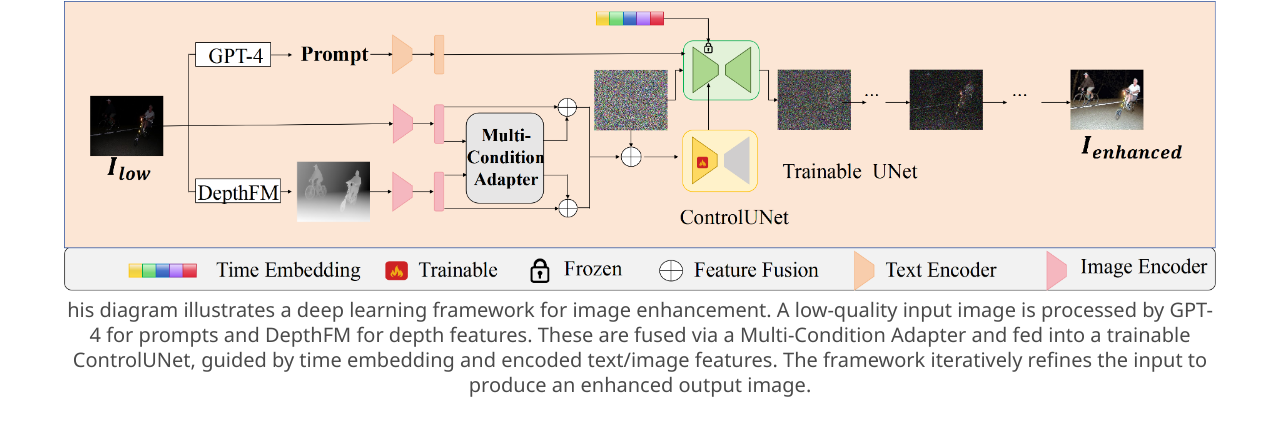
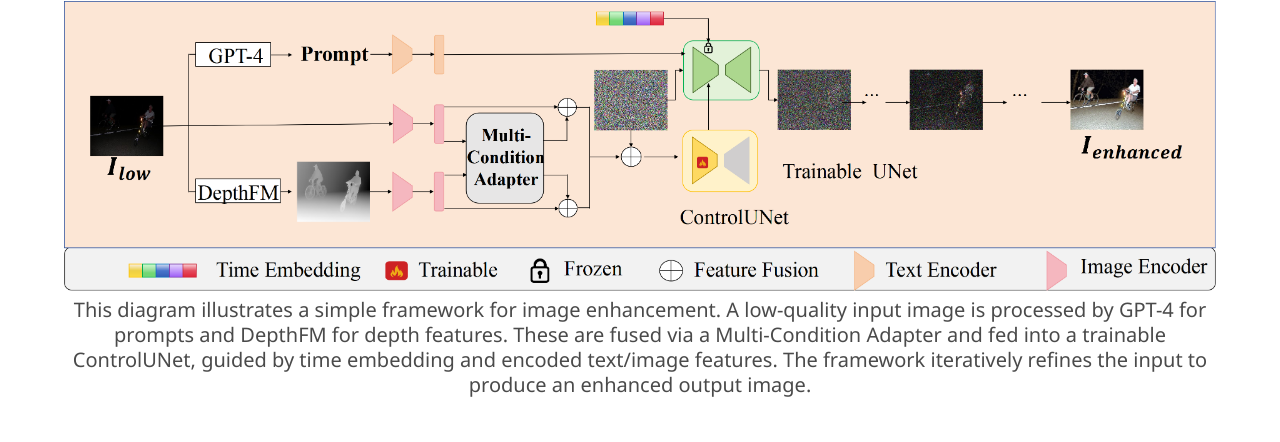
Before and after one commit to MiaoRain/MDANet, a plain HTML site: page index.html in a window 1280 px wide. Shown: the part 2756-3198 px from the top of the page. Drawn offline with nearby package versions, Linux system fonts and the light colour scheme; grey boxes are pictures that could not be loaded; some icons are missing; a web font is replaced by a local one.

Commit message:
Update index.html

```diff
--- a/index.html
+++ b/index.html
@@ -179,7 +179,7 @@ Tsinghua University</span>
         <img src="simple_framework.png" alt="MY ALT TEXT" />
         <!-- Subtitle text container with centered text -->
         <p class="subtitle">
-          his diagram illustrates a deep learning framework for image enhancement. A low-quality input image is processed by GPT-4 for prompts and DepthFM for depth features. These are fused via a Multi-Condition Adapter and fed into a trainable ControlUNet, guided by time embedding and encoded text/image features. The framework iteratively refines the input to produce an enhanced output image.
+          This diagram illustrates a simple framework for image enhancement. A low-quality input image is processed by GPT-4 for prompts and DepthFM for depth features. These are fused via a Multi-Condition Adapter and fed into a trainable ControlUNet, guided by time embedding and encoded text/image features. The framework iteratively refines the input to produce an enhanced output image.
         </p>
       </div>
     </div>
```
